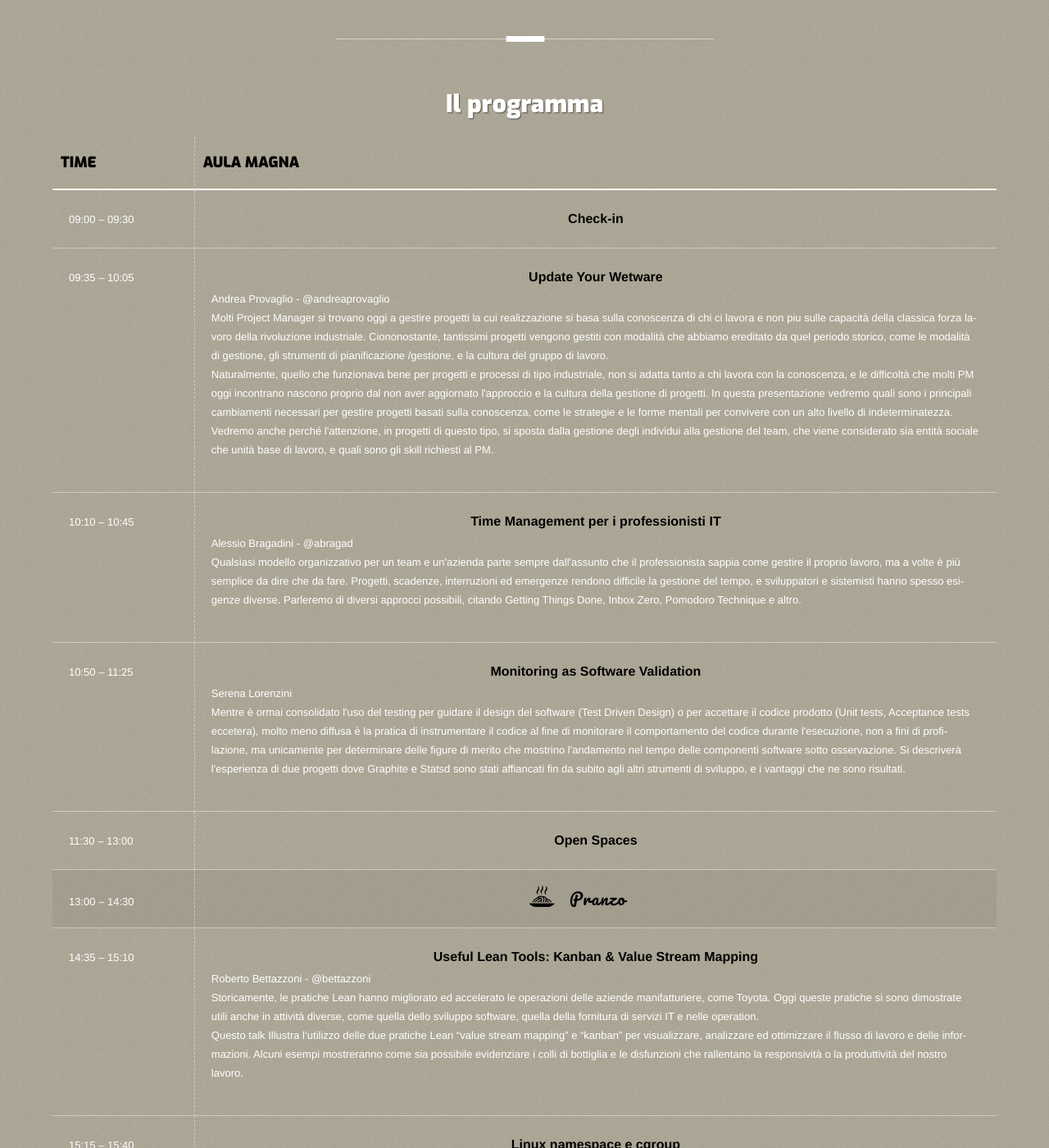
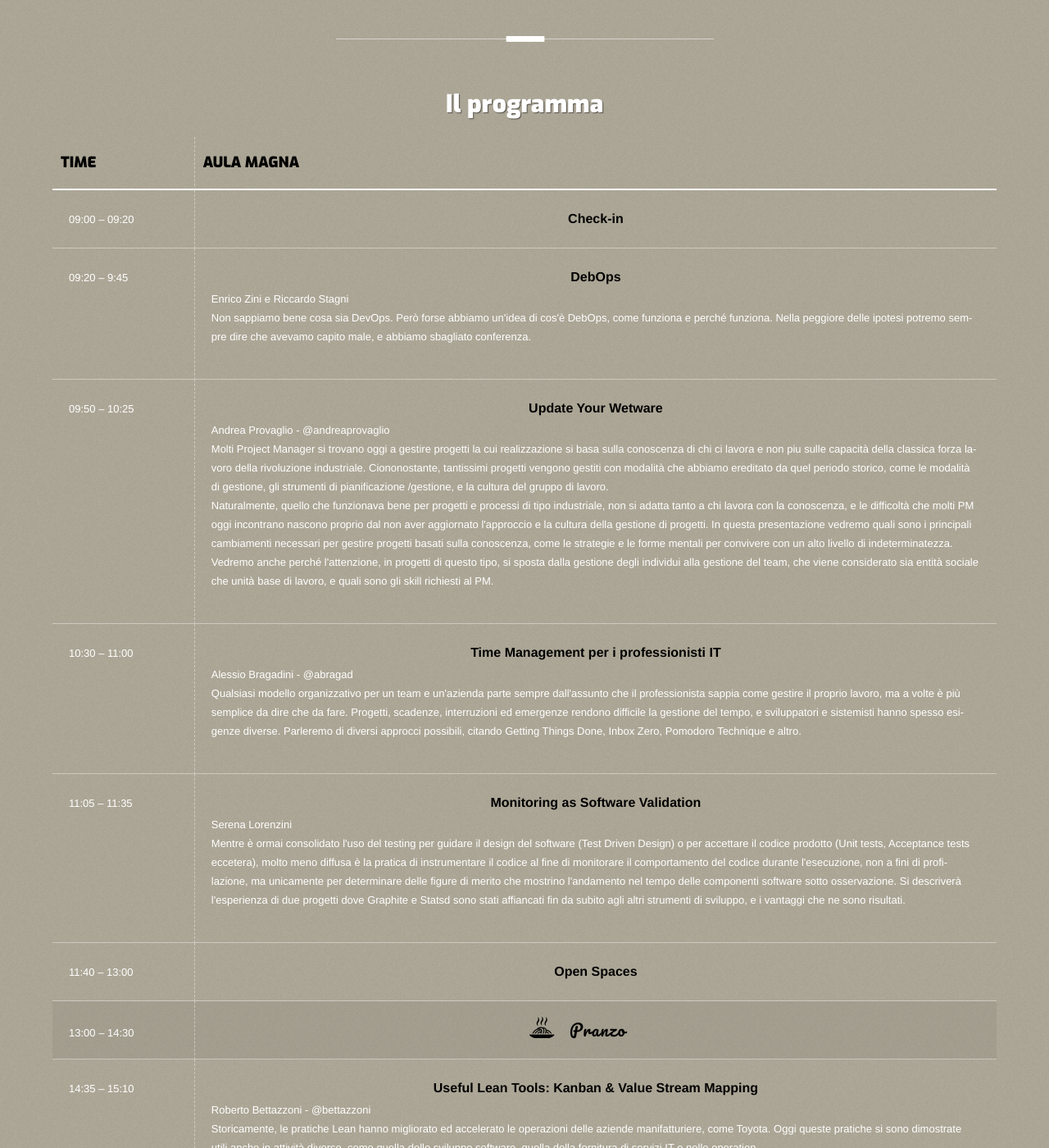
Before and after one commit to GrUSP/devops-day-2014, a Jekyll site: the page built from index.html, in a window 1280 px wide and 1400 px high, scrolled down 2090 px. Shown: the whole window at 82% size. Built offline with Jekyll 4.4.1, drawn with Linux system fonts in a browser that asks for light colours; Markdown is read by kramdown in place of the engine named in the settings; comment, search, counter and statistics services are not loaded.

Commit message:
Aggiunta sessione iniziale di Zini e Stagni

```diff
--- a/_includes/section-speakers.html
+++ b/_includes/section-speakers.html
@@ -15,12 +15,29 @@
         </tr>
       </thead>
       <tr class="common_event">
-        <td class="time">09:00 &ndash; 09:30</td>
+        <td class="time">09:00 &ndash; 09:20</td>
         <td><h4><a href="#" title="">Check-in</a></h4></td>
       </tr>
 
       <tr class="common_event">
-        <td class="time">09:35 &ndash; 10:05</td>
+        <td class="time">09:20 &ndash; 9:45</td>
+        <td>
+            <h4><a href="#" title="">DebOps</a></h4>
+            <a href="#" title="Enrico Zini e Riccardo Stagni">Enrico
+                Zini e Riccardo Stagni</a><br />
+            <p>
+
+            Non sappiamo bene cosa sia DevOps. Però forse abbiamo
+            un'idea di cos'è DebOps, come funziona e perché funziona.
+            Nella peggiore delle ipotesi potremo sempre dire che avevamo
+            capito male, e abbiamo sbagliato conferenza.
+
+            </p>
+        </td>
+      </tr>
+
+      <tr class="common_event">
+        <td class="time">09:50 &ndash; 10:25</td>
         <td>
             <h4><a href="#" title="">Update Your Wetware</a></h4>
             <a href="https://twitter.com/andreaprovaglio" title="Andrea
@@ -55,7 +72,7 @@
       </tr>
 
       <tr class="common_event">
-        <td class="time">10:10 &ndash; 10:45</td>
+        <td class="time">10:30 &ndash; 11:00</td>
         <td>
             <h4><a href="#" title="">Time Management per i
                     professionisti IT</a></h4>
@@ -78,7 +95,7 @@
       </tr>
 
       <tr class="common_event">
-        <td class="time">10:50 &ndash; 11:25</td>
+        <td class="time">11:05 &ndash; 11:35</td>
         <td>
             <h4><a href="#" title="">Monitoring as Software Validation</a></h4>
             <a href="#" title="Serena Lorenzini">Serena Lorenzini</a><br />
@@ -102,7 +119,7 @@
       </tr>
 
       <tr class="common_event">
-        <td class="time">11:30 &ndash; 13:00</td>
+        <td class="time">11:40 &ndash; 13:00</td>
         <td>
           <h4><strong>Open Spaces</strong></h4>
         </td>
```
